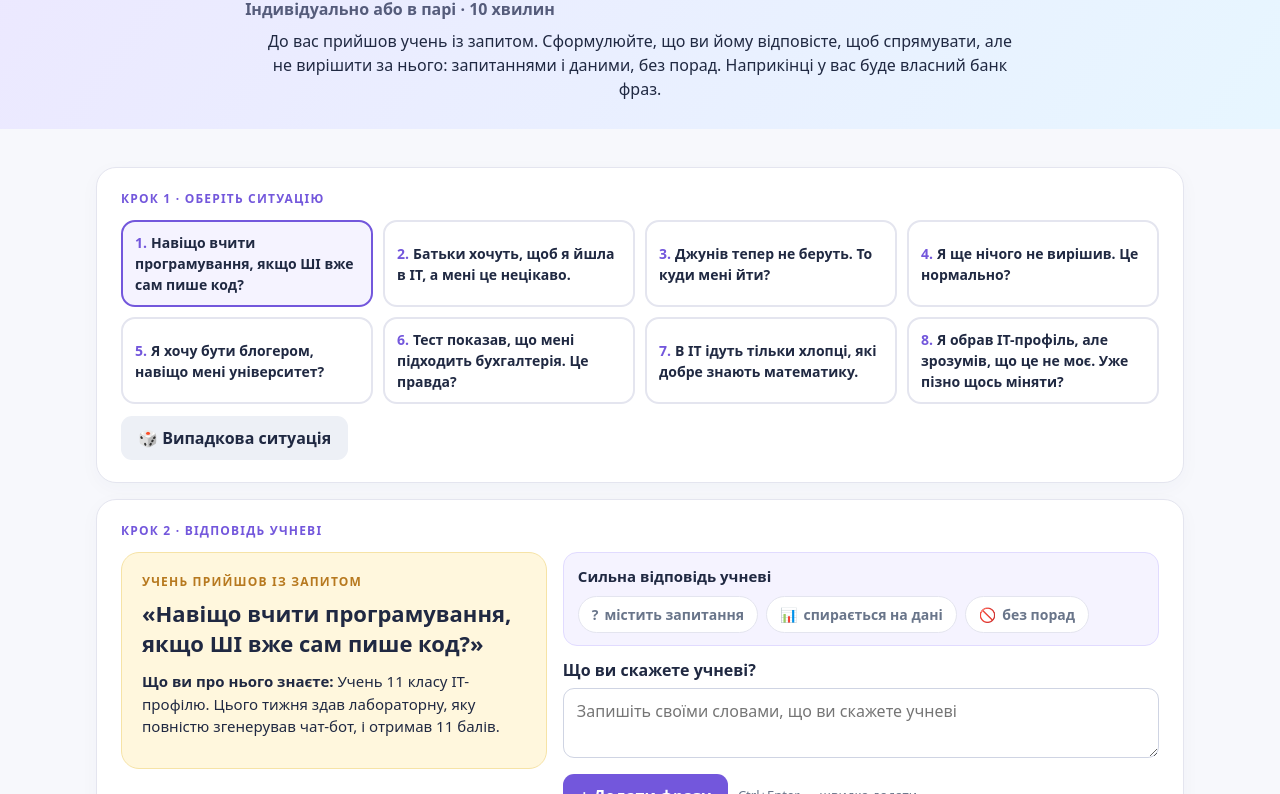
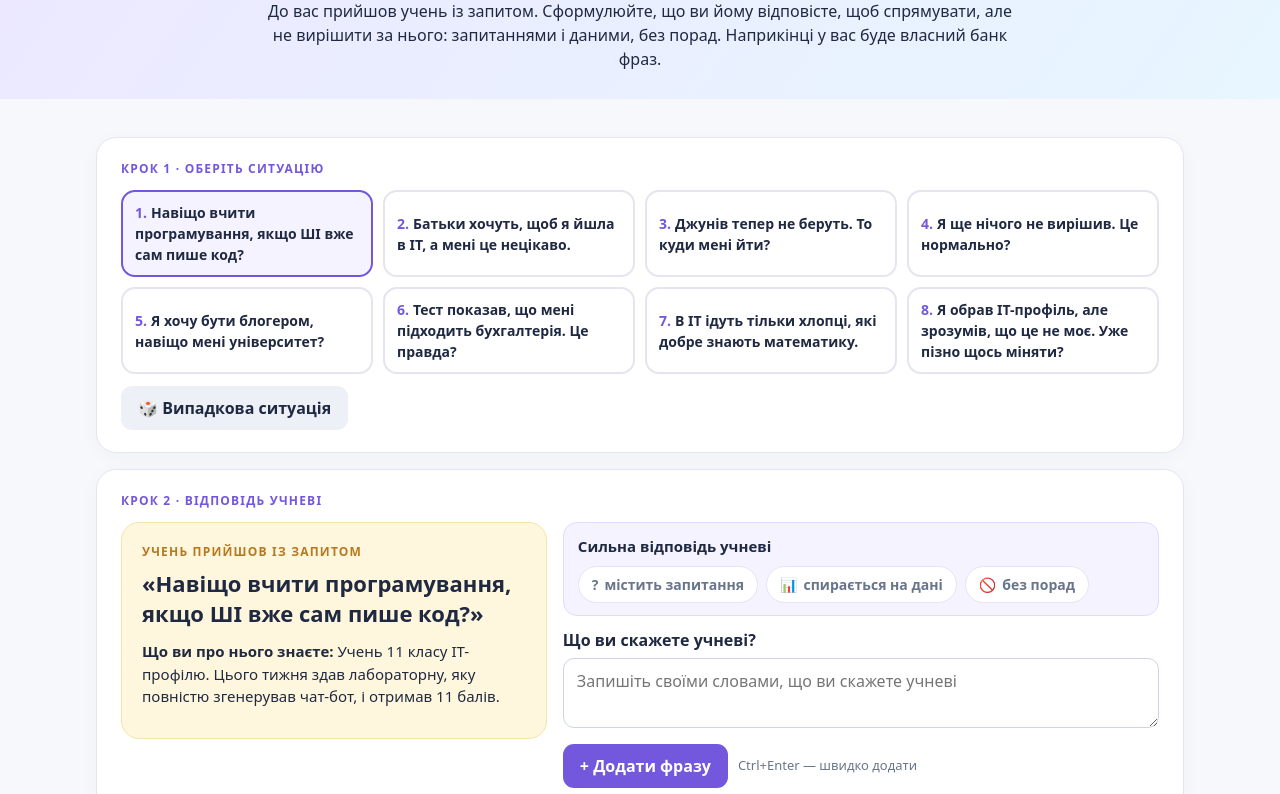
Before and after one commit to oksanapas/dystosvita, a plain HTML site: page profilna/advice.html in a window 1280 px wide. Shown: the part 101-895 px from the top of the page. Drawn offline with Linux system fonts and the light colour scheme.

Commit message:
Update advice.html

```diff
--- a/profilna/advice.html
+++ b/profilna/advice.html
@@ -95,7 +95,7 @@ footer { text-align:center; padding:22px; color:var(--muted); font-size:14px; }
 <body>
 <header>
   <h1>💬 Чесна розмова</h1>
-  <p class="subtitle">Індивідуально або в парі · 10 хвилин</p>
+  <p class="subtitle"></p>
   <p>До вас прийшов учень із запитом. Сформулюйте, що ви йому відповісте, щоб спрямувати, але не вирішити за нього: запитаннями і даними, без порад. Наприкінці у вас буде власний банк фраз.</p>
 </header>
 
```
